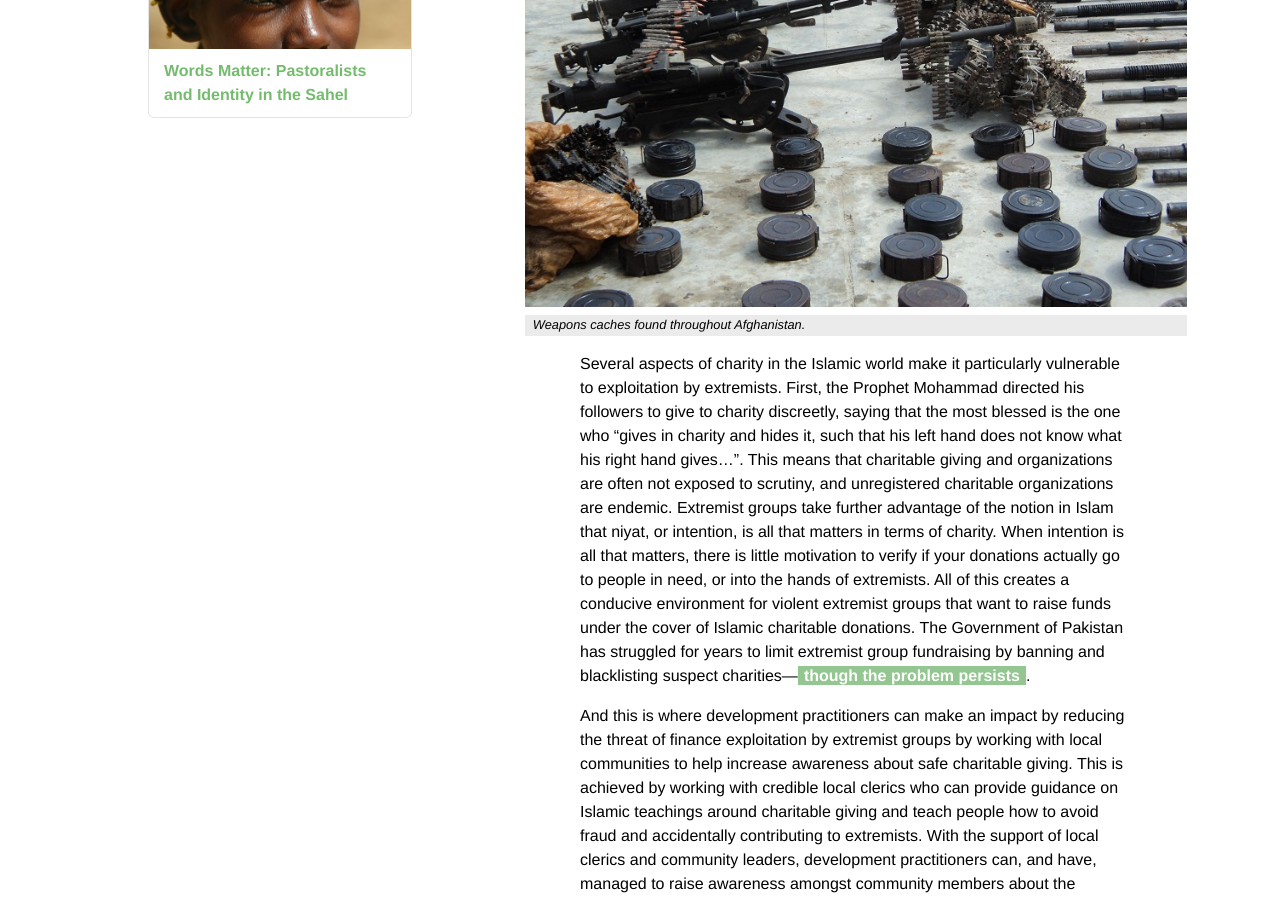
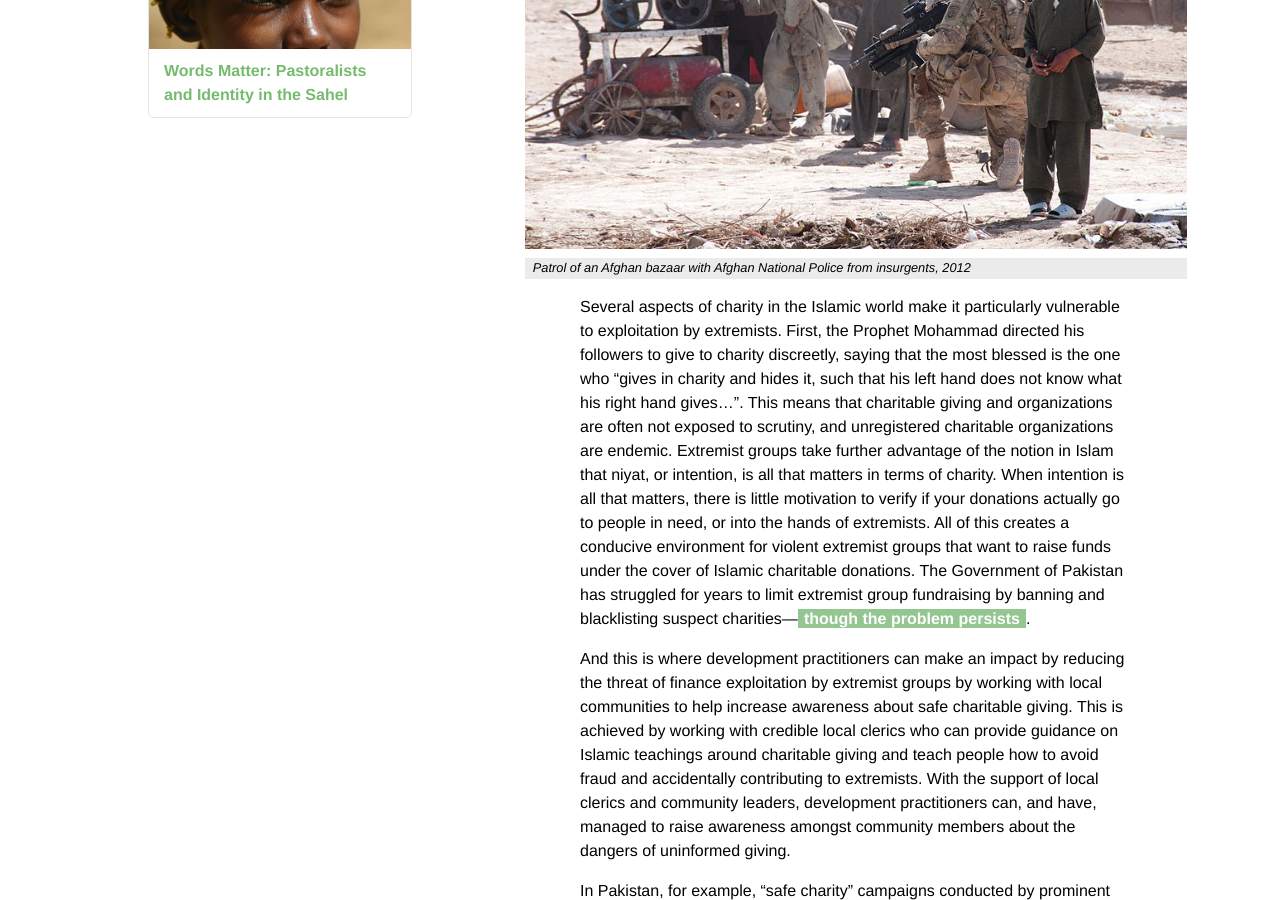
Before and after one commit to BryanSchuetz/CS-, a Jekyll site: the page built from _posts/2018-07-20-the-money-trail-part-i-safe-charitable-giving-in-pakistan.markdown, in a window 1280 px wide and 900 px high, scrolled down 1414 px. Built offline with Jekyll 4.4.1, drawn with Linux system fonts in a browser that asks for light colours.

Commit message:
Updated The Money Trail Part I Safe Charitable Giving In Pakistan

```diff
--- a/_posts/2018-07-20-the-money-trail-part-i-safe-charitable-giving-in-pakistan.markdown
+++ b/_posts/2018-07-20-the-money-trail-part-i-safe-charitable-giving-in-pakistan.markdown
@@ -8,7 +8,7 @@ tags:
 Author: Adeel Jafferi
 social-image:
 - "/uploads/800px-Afghan_children_request_leaflets_in_a_Bagram_bazaar-106ade.jpg"
-- "/uploads/Weaponry_found_in_Afghanistan,_2011-6701a2.jpg"
+- "/uploads/Paratroopers_Patrol_Ghazni_Bazaar_with_Afghan_Police_120429-A-kj310-006.jpg"
 - "/uploads/Holding%20Money.jpg"
 thumbnail: "/uploads/800px-Afghan_children_request_leaflets_in_a_Bagram_bazaar-106ade.jpg"
 ---
@@ -21,7 +21,7 @@ thumbnail: "/uploads/800px-Afghan_children_request_leaflets_in_a_Bagram_bazaar-1
 
 One of the main pillars of Islam is the injunction to give charity to those in need. Muslims answer this call to the tune of hundreds of billions, if not trillions, of dollars a year. Some estimates suggest that [between $200 billion and $1 trillion is spent annually in Zakat charitable donations alone](http://devinit.org/wp-content/uploads/2015/03/ONLINE-Zakat_report_V9a.pdf). This figure does not include other forms of Islamic charity such as Sadaqah, Fitrana, Kharj, or Khums. A developing country such as Pakistan, for example, [gives more than $2 billion annually to charity](https://tribune.com.pk/story/1664949/9-pakistan-one-charitable-nations-world-reveals-stanford-study/)—more than 1 percent of the country’s gross domestic product. In just one month during Ramadan 2017, British Muslims donated considerably more than $150 million. These figures are mind-blowing, and it is no surprise that extremist groups want in on the action.
 
-![Weaponry_found_in_Afghanistan,_2011-6701a2.jpg](/uploads/Weaponry_found_in_Afghanistan,_2011-6701a2.jpg)`Weapons caches found throughout Afghanistan.`
+![Paratroopers_Patrol_Ghazni_Bazaar_with_Afghan_Police_120429-A-kj310-006.jpg](/uploads/Paratroopers_Patrol_Ghazni_Bazaar_with_Afghan_Police_120429-A-kj310-006.jpg)` Patrol of an Afghan bazaar with Afghan National Police from insurgents, 2012`
 
 Several aspects of charity in the Islamic world make it particularly vulnerable to exploitation by extremists. First, the Prophet Mohammad directed his followers to give to charity discreetly, saying that the most blessed is the one who “gives in charity and hides it, such that his left hand does not know what his right hand gives…”.  This means that charitable giving and organizations are often not exposed to scrutiny, and unregistered charitable organizations are endemic. Extremist groups take further advantage of the notion in Islam that niyat, or intention, is all that matters in terms of charity. When intention is all that matters, there is little motivation to verify if your donations actually go to people in need, or into the hands of extremists. All of this creates a conducive environment for violent extremist groups that want to raise funds under the cover of Islamic charitable donations. The Government of Pakistan has struggled for years to limit extremist group fundraising by banning and blacklisting suspect charities—[though the problem persists](https://www.reuters.com/article/us-pakistan-militants-exclusive/exclusive-pakistan-plans-takeover-of-charities-run-by-islamist-figure-u-s-has-targeted-idUSKBN1EQ0T6).
 
```
